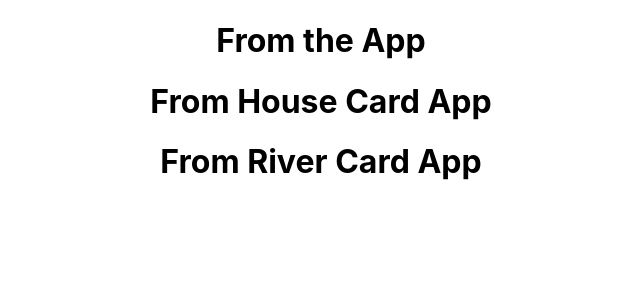
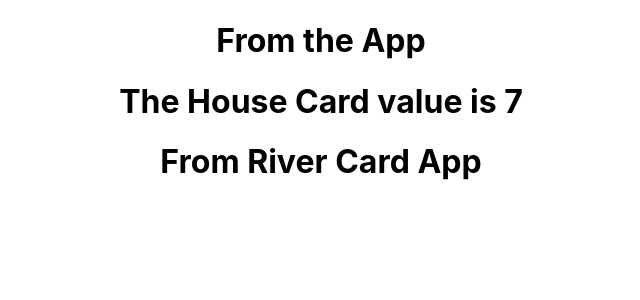
Before and after one commit to RvN-R/Zener, a React (Create React App) app in the folder zener-app/: page / in a window 1280 px wide. Shown: the top 300 px of the page, without its empty margins (319-959 px from the left). Built offline with nearby package versions, Linux system fonts and the light colour scheme.

Commit message:
Created randomNum function rendering houseCard value on HouseCard app

```diff
--- a/zener-app/src/App.js
+++ b/zener-app/src/App.js
@@ -1,15 +1,30 @@
 import logo from './logo.svg';
 import './App.css';
+import React from "react"
 import HouseCard from './HouseCard';
 import RiverCard from './RiverCard';
 
 
 function App() {
+  const [houseCard, setHouseCard] = React.useState(newHouseCard())
+
+  function randomNum(){
+    return Math.floor((Math.random() * 8) + 1)
+  }
+
+  function newHouseCard(){
+    const newCard = {
+      value : randomNum()
+    }
+    return newCard
+  }
+
+
   return (
     <div className="App">
       <h1>From the App</h1>
-      <HouseCard/>
-      <RiverCard/>
+      <HouseCard value = {houseCard.value}/>
+      <RiverCard />
     </div>
   );
 }
--- a/zener-app/src/HouseCard.js
+++ b/zener-app/src/HouseCard.js
@@ -1,9 +1,10 @@
 import React from "react"
 
-function HouseCard(){
+function HouseCard(props){
     return(
         <div>
-            <h1> From House Card App</h1>
+            <h1> The House Card value is {props.value}</h1>
+
         </div>
     );
 }
```
